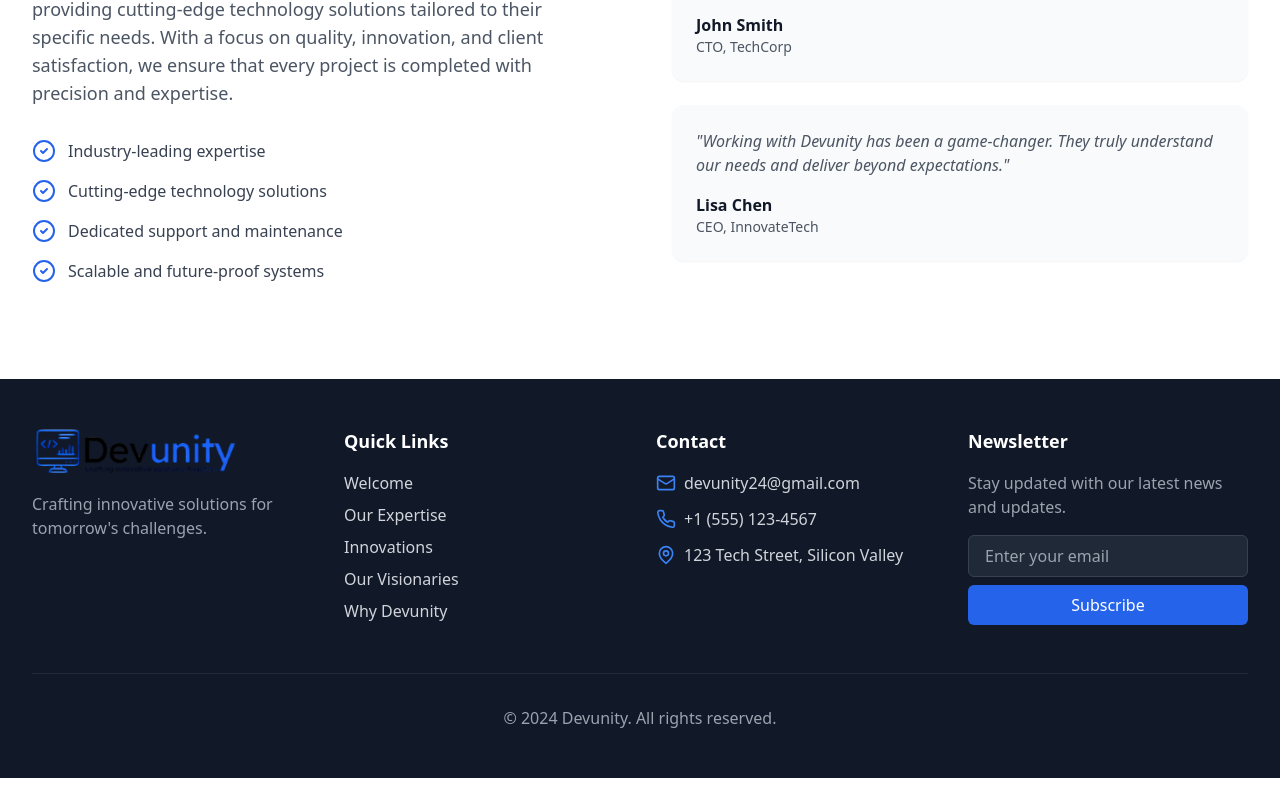
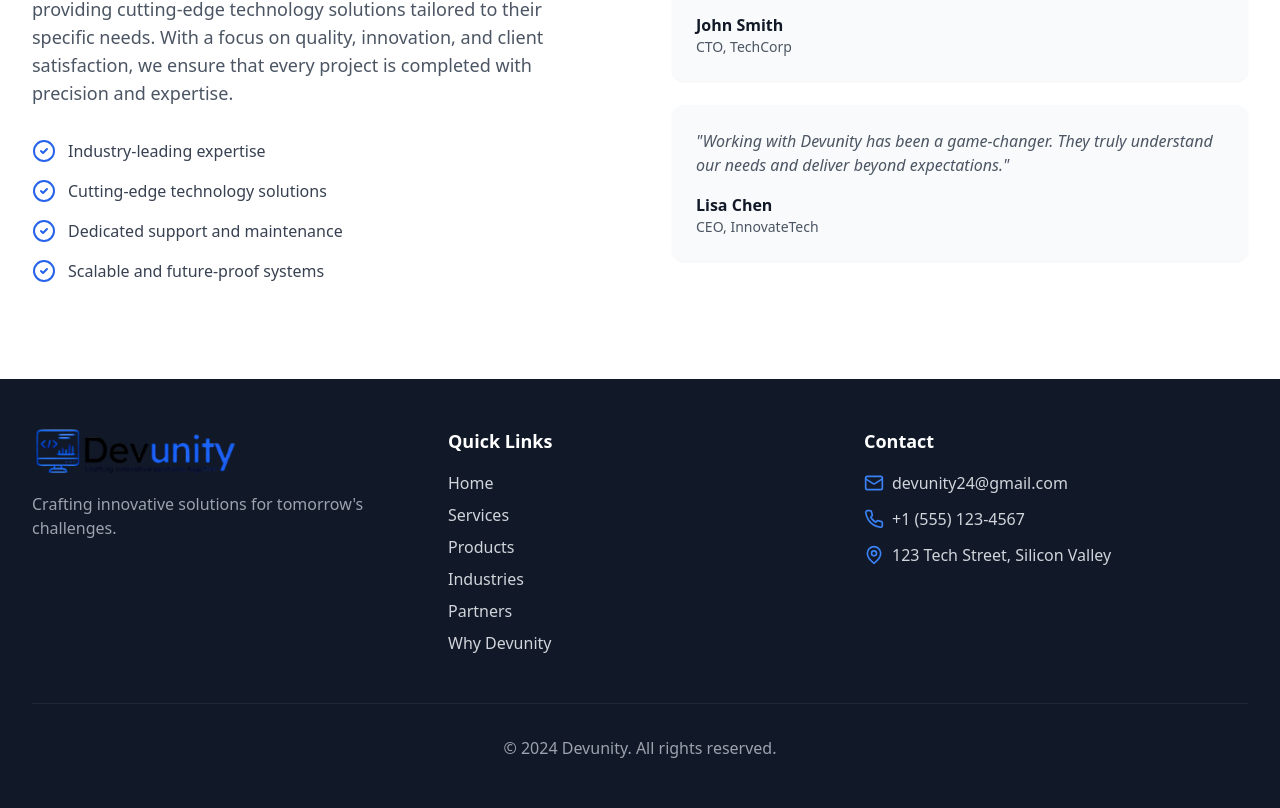
Before and after one commit to devunity24/company-website, a React (Vite) app: page / in a window 1280 px wide. Shown: the part 5434-6242 px from the top of the page. Before the commit the page ends 6212 px from the top, so only its background shows below. Built offline with nearby package versions, Linux system fonts and the light colour scheme.

Commit message:
DU-0053 : Removed newsletter and footer page navigation added

```diff
--- a/src/components/About.jsx
+++ b/src/components/About.jsx
@@ -18,7 +18,7 @@ const testimonials = [
 
 export default function About() {
   return (
-    <section id="about" className="section-padding bg-white">
+    <section id="why-devunity" className="section-padding bg-white">
       <div className="max-w-7xl mx-auto container-padding">
         <div className="grid grid-cols-1 lg:grid-cols-2 gap-16 items-center">
           <div>
--- a/src/components/Footer.jsx
+++ b/src/components/Footer.jsx
@@ -7,7 +7,7 @@ export default function Footer() {
   return (
     <footer className="bg-gray-900 text-gray-300">
       <div className="max-w-7xl mx-auto container-padding py-12">
-        <div className="grid grid-cols-1 md:grid-cols-2 lg:grid-cols-4 gap-8">
+        <div className="grid grid-cols-1 md:grid-cols-2 lg:grid-cols-3 gap-8">
           <div>
             <div className="flex items-center space-x-2 mb-4">
               {/* <Code2 className="h-8 w-8 text-blue-500" />
@@ -27,7 +27,7 @@ export default function Footer() {
           <div>
             <h3 className="text-lg font-semibold text-white mb-4">Quick Links</h3>
             <ul className="space-y-2">
-              {['Welcome', 'Our Expertise', 'Innovations', 'Our Visionaries', 'Why Devunity'].map((item) => (
+              {['Home', 'Services', 'Products', 'Industries', 'Partners', 'Why Devunity'].map((item) => (
                 <li key={item}>
                   <a href={`#${item.toLowerCase().replace(' ', '-')}`} className="hover:text-blue-400 transition-colors">
                     {item}
@@ -54,21 +54,6 @@ export default function Footer() {
               </li>
             </ul>
           </div>
-
-          <div>
-            <h3 className="text-lg font-semibold text-white mb-4">Newsletter</h3>
-            <p className="text-gray-400 mb-4">Stay updated with our latest news and updates.</p>
-            <form className="space-y-2">
-              <input
-                type="email"
-                placeholder="Enter your email"
-                className="w-full px-4 py-2 rounded-md bg-gray-800 border border-gray-700 focus:outline-none focus:border-blue-500"
-              />
-              <button className="w-full bg-blue-600 text-white px-4 py-2 rounded-md hover:bg-blue-700 transition-colors">
-                Subscribe
-              </button>
-            </form>
-          </div>
         </div>
 
         <div className="border-t border-gray-800 mt-12 pt-8 text-center text-gray-400">
--- a/src/components/Navbar.jsx
+++ b/src/components/Navbar.jsx
@@ -8,7 +8,7 @@ const navigation = [
   { name: "Products", href: "#products" },
   { name: "Industries", href: "#industries" },
   { name: "Partners", href: "#partners" },
-  { name: "Why Devunity", href: "#about" },
+  { name: "Why Devunity", href: "#why-devunity" },
 ];
 
 export default function Navbar() {
```
